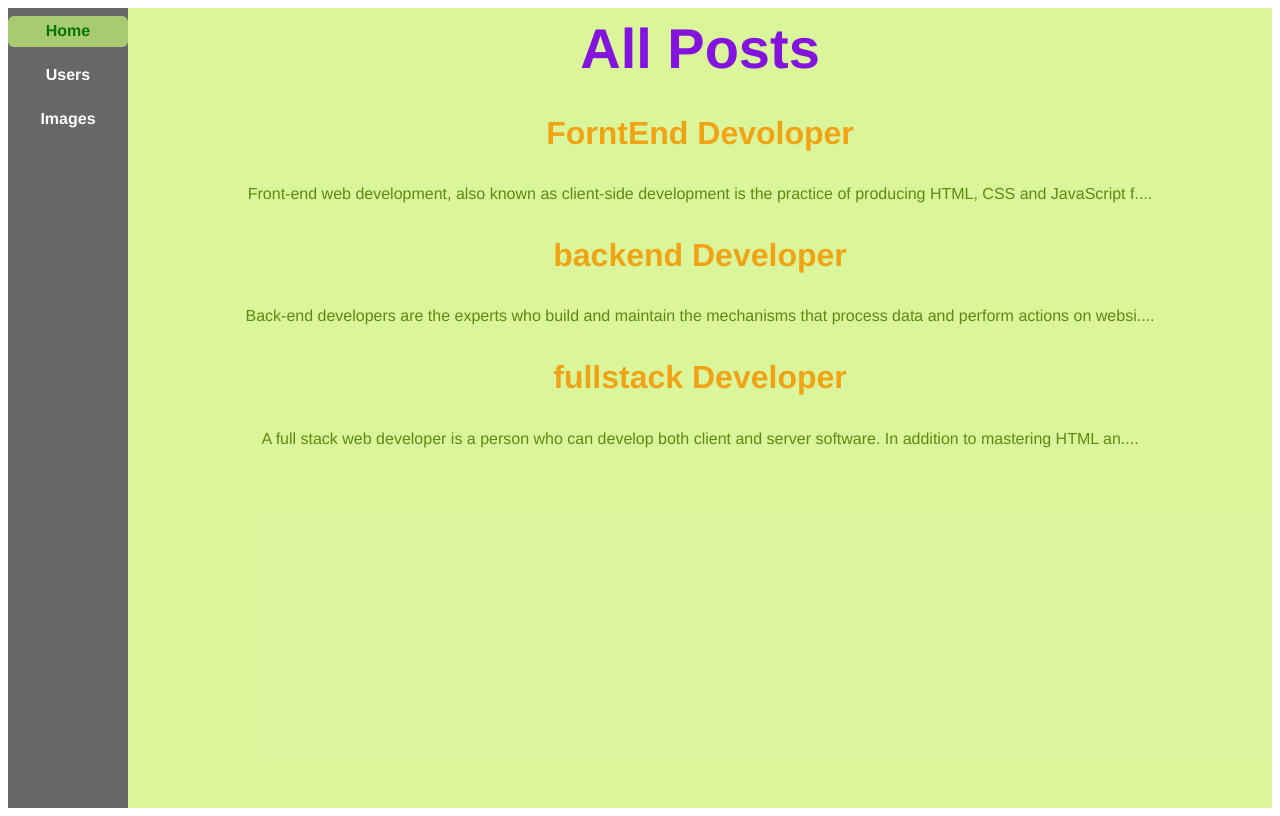
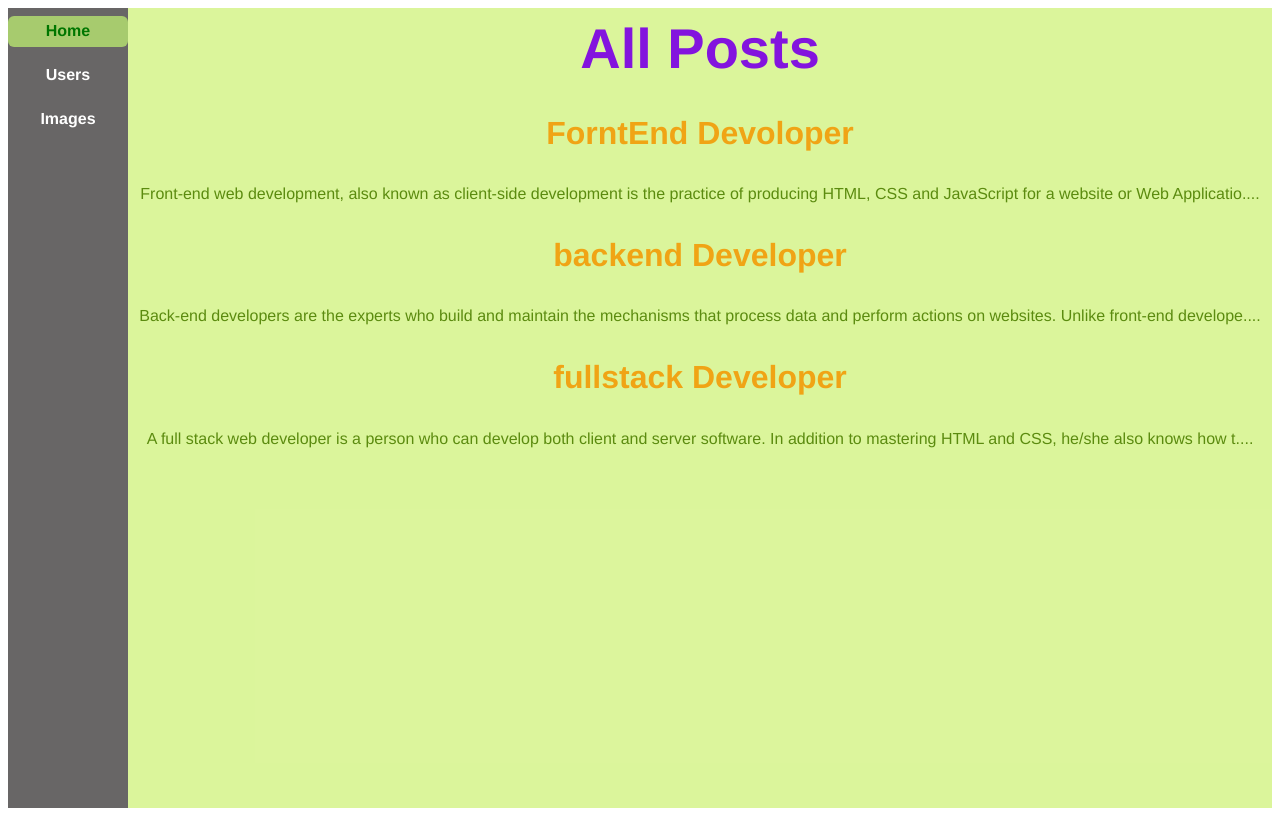
Before and after one commit to chepurivinod/trailproject, a Vue app: page / in a window 1280 px wide. Built offline with nearby package versions, Linux system fonts and the light colour scheme; data requests are answered from the project's data file.

Commit message:
test commit

```diff
--- a/src/components/AllPosts/Post.vue
+++ b/src/components/AllPosts/Post.vue
@@ -21,7 +21,7 @@ export default {
 
   setup(props) {
     let snippet = computed(() => {
-      return props.Post.body.substring(0, 120) + "....";
+      return props.Post.body.substring(0, 150) + "....";
     });
 
     return { snippet };
```
